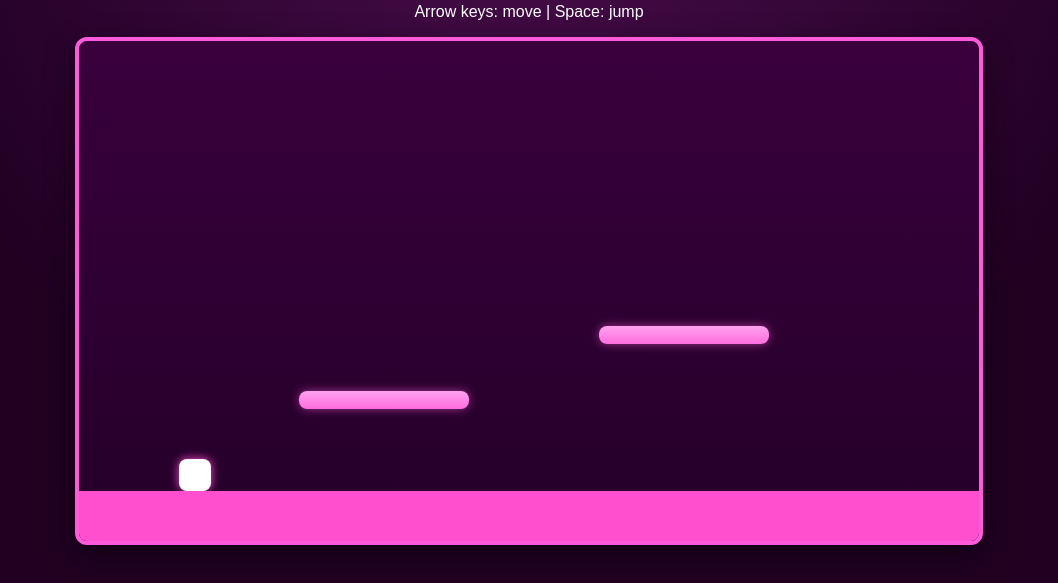
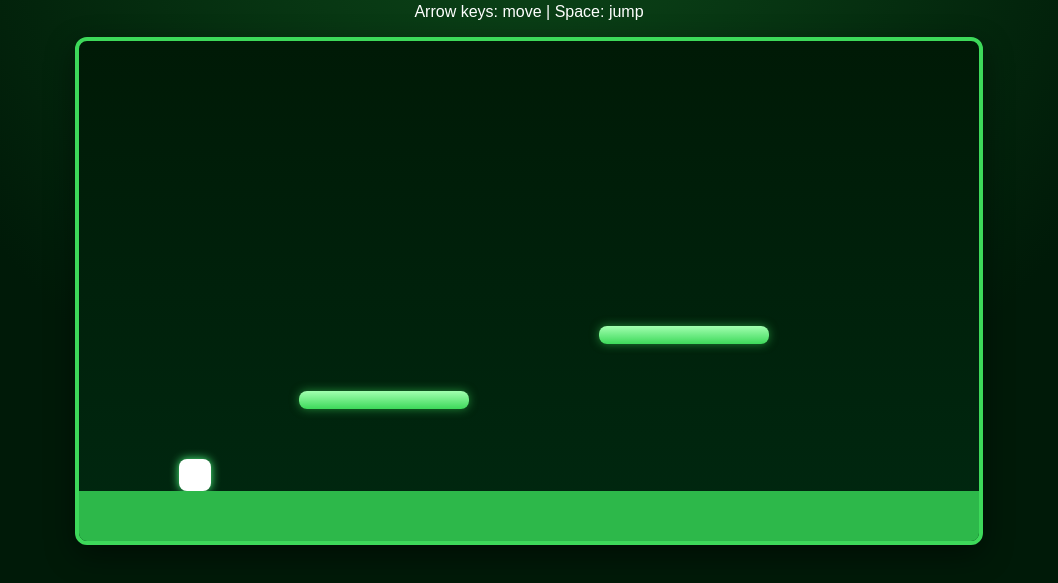
Before and after one commit to noviera/Cursor-Tutorial, a plain HTML site: page index.html in a window 1280 px wide. Shown: the part 157-740 px from the top of the page, without its empty margins (111-1169 px from the left). Drawn offline with Linux system fonts and the light colour scheme.

Commit message:
Add files via upload
Retheme: change colorway from pink to grass green

```diff
--- a/style.css
+++ b/style.css
@@ -1,4 +1,4 @@
-/* Basic page layout with a dark magenta theme */
+/* Basic page layout with a dark forest/grass green theme */
 body {
   margin: 0;
   min-height: 100vh;
@@ -6,9 +6,9 @@ body {
   flex-direction: column;
   align-items: center;
   justify-content: center;
-  background: radial-gradient(circle at top, #4a0d4d 0%, #200022 65%);
+  background: radial-gradient(circle at top, #0d4a1a 0%, #001a08 65%);
   font-family: Arial, sans-serif;
-  color: #ffe6ff;
+  color: #e6ffe9;
 }
 
 .page {
@@ -17,12 +17,12 @@ body {
 
 h1 {
   margin: 0 0 8px;
-  color: #ff7ce6;
+  color: #7ce67c;
 }
 
 .controls {
   margin: 0 0 14px;
-  color: #ffc8f5;
+  color: #c8f5ca;
 }
 
 /* Fixed-size game area centered on screen */
@@ -30,13 +30,14 @@ h1 {
   position: relative;
   width: 900px;
   height: 500px;
-  border: 4px solid #ff5ad9;
+  border: 4px solid #3dd95a;
   border-radius: 12px;
-  background: linear-gradient(#39003d, #240028);
+  background: linear-gradient(#001a06, #002810);
   box-shadow: 0 10px 30px rgba(0, 0, 0, 0.45);
   overflow: hidden;
 }
 
+/* Ground strip at the bottom */
 #game::after {
   content: "";
   position: absolute;
@@ -44,21 +45,23 @@ h1 {
   bottom: 0;
   width: 100%;
   height: 50px;
-  background: #ff4fcf;
+  background: #2db84a;
 }
 
+/* Player character */
 #player {
   position: absolute;
   width: 32px;
   height: 32px;
   background: #ffffff;
   border-radius: 8px;
-  box-shadow: 0 0 10px #ff4dd2;
+  box-shadow: 0 0 10px #4dff82;
 }
 
+/* Floating platforms */
 .platform {
   position: absolute;
-  background: linear-gradient(180deg, #ffa2ef 0%, #ff6dde 100%);
+  background: linear-gradient(180deg, #a2ffb0 0%, #3dd95a 100%);
   border-radius: 8px;
-  box-shadow: 0 0 10px rgba(255, 93, 217, 0.55);
+  box-shadow: 0 0 10px rgba(61, 217, 90, 0.55);
 }
```
